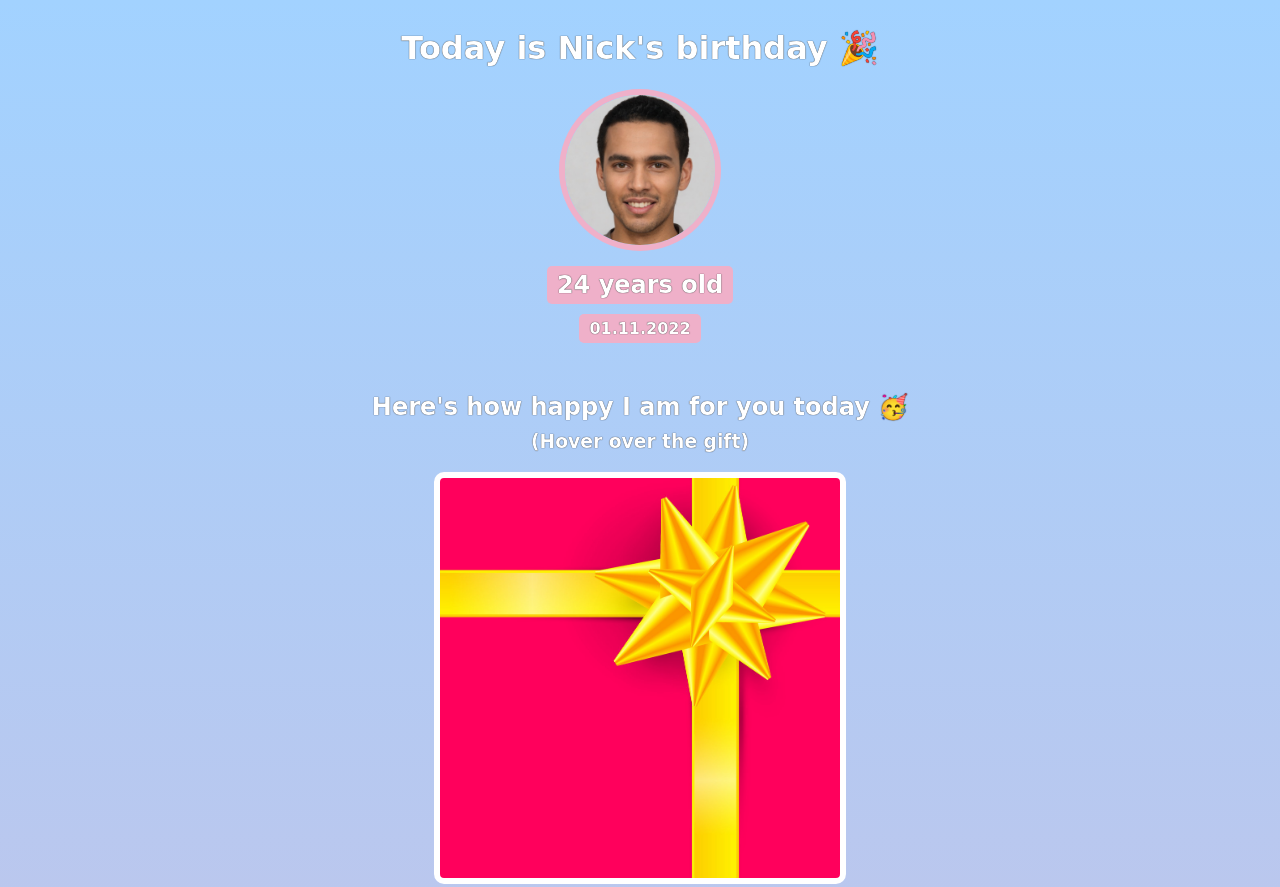
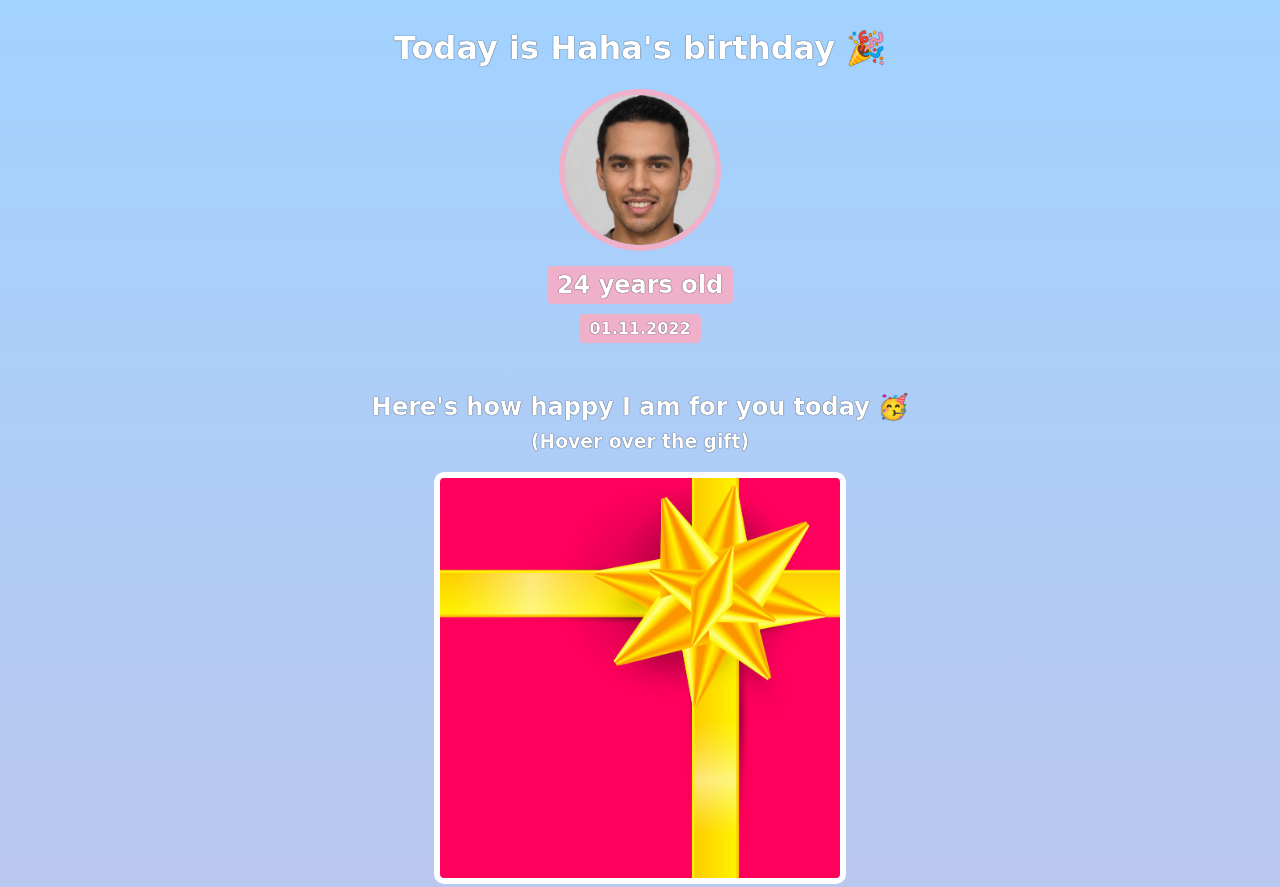
Before and after one commit to Paracetamol-112/birthday-gift-site, a website built with Vite: page index.html in a window 1280 px wide. Shown: the top 887 px of the page. Built offline with nearby package versions, Linux system fonts and the light colour scheme; a web font is replaced by a local one.

Commit message:
Only change the name of Nick to haha

```diff
--- a/index.html
+++ b/index.html
@@ -7,7 +7,7 @@
     </head>
     <body>
         <div id="header">
-            <h1>Today is Nick's birthday 🎉</h1>
+            <h1>Today is Haha's birthday 🎉</h1>
             <img id="bff-img" src="images/nick.jpg">
             <h2 id="bday-age">24 years old</h2>
             <h4 id="bday-date">01.11.2022</h4>
```
Also changed, not shown: 1 other file.
